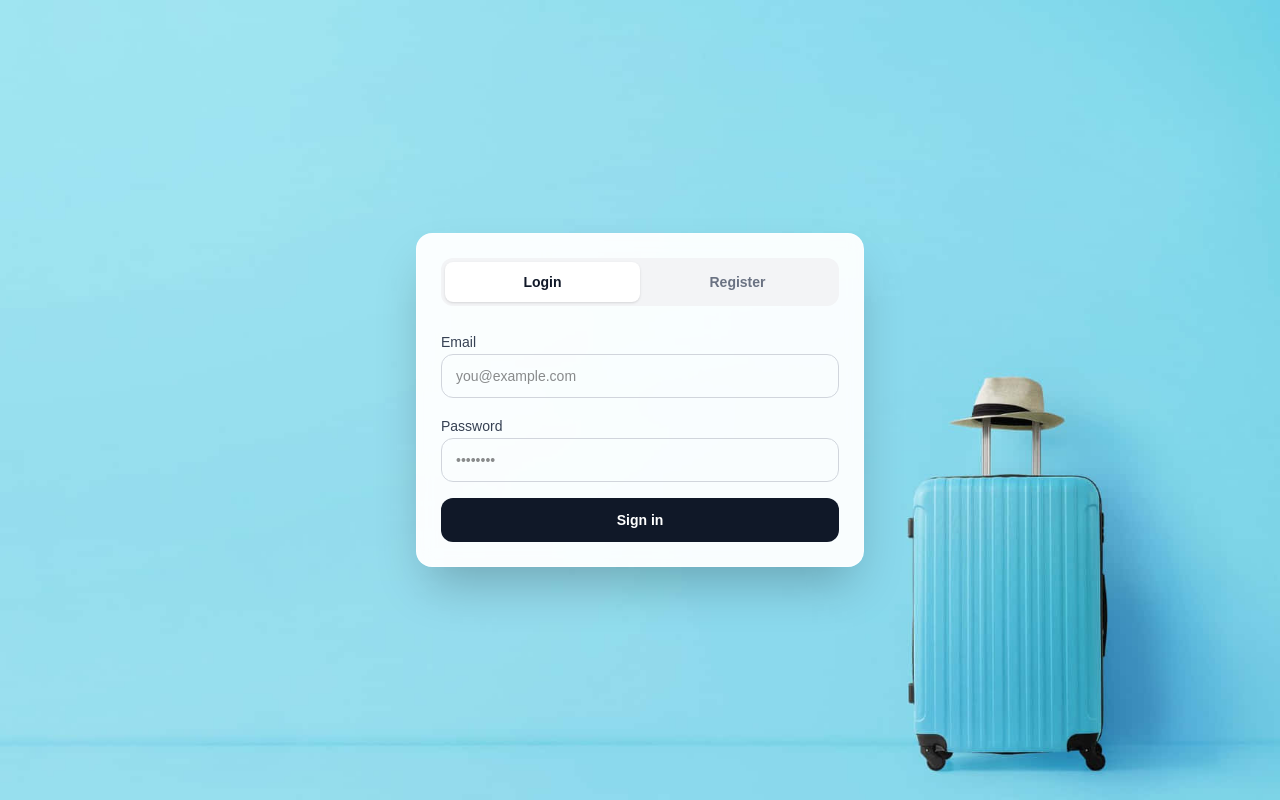
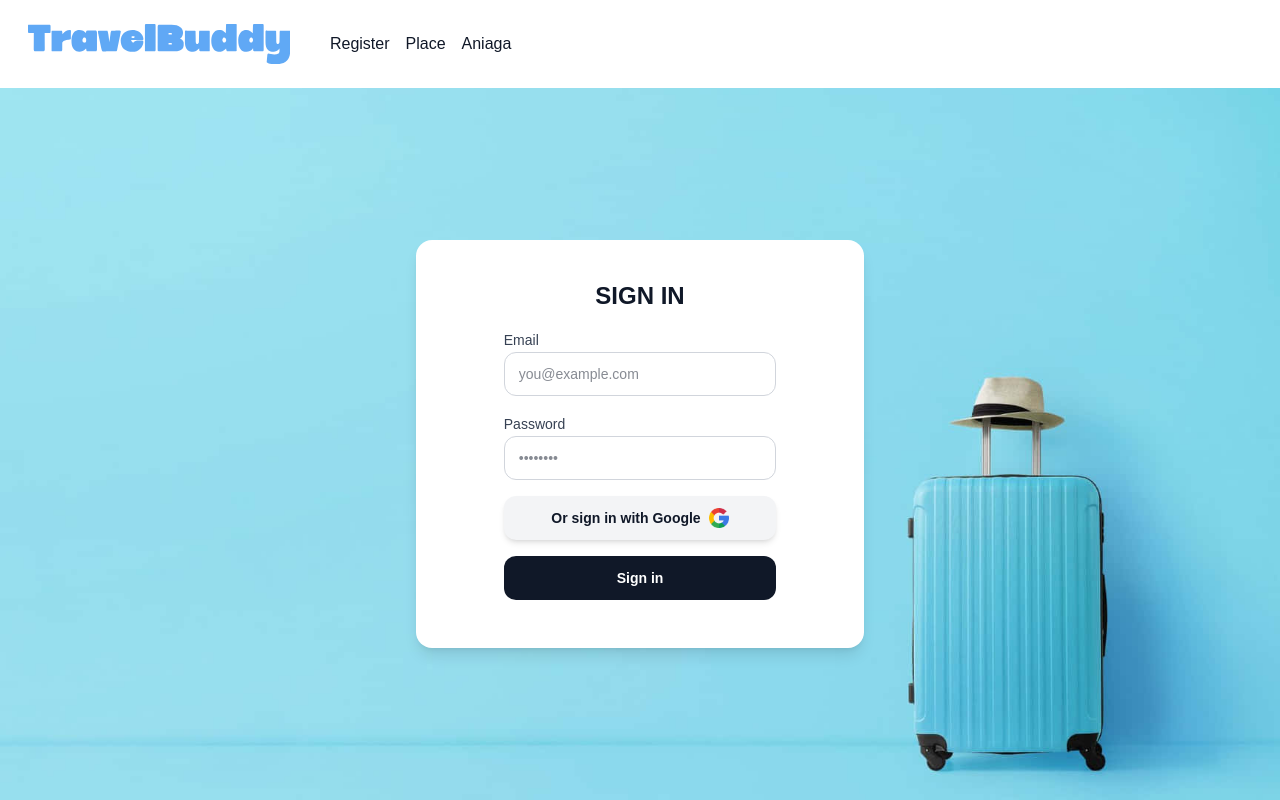
Before and after one commit to HaoNguyen279/travel-buddy, a Next.js app in the folder fe/: page /auth in a window 1280 px wide. Built offline with nearby package versions, Linux system fonts and the light colour scheme.

Commit message:
chores: changed auth page layout

```diff
--- a/fe/app/auth/page.tsx
+++ b/fe/app/auth/page.tsx
@@ -1,9 +1,44 @@
 import { AuthContainer } from "@/components/auth/AuthContainer";
 import imgUrl from "../../public/img/travel-background-613yzbmemikozd15.jpg"
+import { Navbar } from "@/components/nav/Navbar";
+const navProps = {
+  webName : "TravellBuddy",
+  subtitle : "alo",
+  itemOnNav : [
+    {
+      itemName: "Register",
+      linkTo : "/auth"
+    },
+    {
+      itemName: "Place",
+      linkTo : "/place"
+    },
+    {
+      itemName: "Aniaga",
+      linkTo : "/"
+    },
+  ]
+}
 export default function AuthPage() {
   return (
-    <main style={{ backgroundImage: `url(${imgUrl.src})`, backgroundSize: "cover", backgroundPosition: "center" }} className="min-h-screen bg-gradient-to-br from-slate-100 via-gray-100 to-zinc-200 flex items-center justify-center p-4">
-      <AuthContainer />
-    </main>
+
+<main
+  style={{
+    backgroundImage: `url(${imgUrl.src})`,
+    backgroundSize: "cover",
+    backgroundPosition: "center",
+  }}
+  className="h-screen overflow-hidden bg-gradient-to-br from-slate-100 via-gray-100 to-zinc-200 flex flex-col"
+>
+  <Navbar
+    webName={navProps.webName}
+    subtitle={navProps.subtitle}
+    itemOnNav={navProps.itemOnNav}
+  />
+
+  <div className="flex-1 flex items-center justify-center">
+    <AuthContainer />
+  </div>
+</main>
   );
 }
--- a/fe/app/page.tsx
+++ b/fe/app/page.tsx
@@ -1,6 +1,5 @@
 import { ItemCard } from "@/components/ui/ItemCard";
 import { RecommendCard } from "@/components/ui/RecommendCard";
-import { HeroSection } from "@/components/section/HeroSection";
 import { SectionHeading } from "@/components/section/SectionHeading";
 import { Navbar } from "@/components/nav/Navbar";
 import Footer from "@/components/footer/Footer";
@@ -76,7 +75,7 @@ const navProps = {
   itemOnNav : [
     {
       itemName: "Register",
-      linkTo : "/register"
+      linkTo : "/auth"
     },
     {
       itemName: "Place",
@@ -84,7 +83,7 @@ const navProps = {
     },
     {
       itemName: "Aniaga",
-      linkTo : "/Anoga"
+      linkTo : "/"
     },
   ]
 }
@@ -148,10 +147,10 @@ const dataFooter = [
 export default function Home() {
   return (
     <main className="min-h-screen bg-gradient-to-b from-cyan-50 via-white to-amber-50">
-
+      <Navbar webName={navProps.webName} subtitle={navProps.subtitle} itemOnNav={navProps.itemOnNav} />
       <div className="mx-auto flex w-full max-w-6xl flex-col gap-10 px-4 sm:px-6 lg:px-8">
 
-        <Navbar webName={navProps.webName} subtitle={navProps.subtitle} itemOnNav={navProps.itemOnNav} />
+
 
         <section className="space-y-5">
           <SectionHeading
--- a/fe/components/auth/AuthContainer.tsx
+++ b/fe/components/auth/AuthContainer.tsx
@@ -2,65 +2,23 @@
 
 import { useState } from "react";
 import { AnimatePresence, motion } from "framer-motion";
-import { TabButton } from "./TabButton";
 import { LoginForm } from "./LoginForm";
 import { RegisterForm } from "./RegisterForm";
+import { Navbar } from "../nav/Navbar";
 
 export type AuthTab = "login" | "register";
+
 
 export function AuthContainer() {
   const [activeTab, setActiveTab] = useState<AuthTab>("login");
 
   return (
-    <motion.section
-      layout
-      transition={{ layout: { duration: 0.35, ease: "easeInOut" } }}
-      className="w-full max-w-md rounded-2xl bg-white/95 backdrop-blur-sm shadow-2xl border border-white/60 p-5 sm:p-6"
-    >
-      {/* Tabs */}
-      <div className="relative grid grid-cols-2 rounded-xl bg-gray-100 p-1 mb-6">
-        <TabButton
-          isActive={activeTab === "login"}
-          onClick={() => setActiveTab("login")}
-          tabKey="login"
-          label="Login"
-        />
-        <TabButton
-          isActive={activeTab === "register"}
-          onClick={() => setActiveTab("register")}
-          tabKey="register"
-          label="Register"
-        />
+
+      <div className="w-full max-w-md rounded-2xl bg-white p-6 shadow-lg">
+        <div className="mb-6 flex justify-center gap-4">
+          <LoginForm/>
+        </div>
       </div>
 
-      {/* Form content */}
-      <div className="relative">
-        <AnimatePresence mode="wait" initial={false}>
-          {activeTab === "login" ? (
-            <motion.div
-              key="login-form"
-              layout
-              initial={{ opacity: 0, y: 12 }}
-              animate={{ opacity: 1, y: 0 }}
-              exit={{ opacity: 0, y: -12 }}
-              transition={{ duration: 0.25, ease: "easeOut" }}
-            >
-              <LoginForm />
-            </motion.div>
-          ) : (
-            <motion.div
-              key="register-form"
-              layout
-              initial={{ opacity: 0, y: 12 }}
-              animate={{ opacity: 1, y: 0 }}
-              exit={{ opacity: 0, y: -12 }}
-              transition={{ duration: 0.25, ease: "easeOut" }}
-            >
-              <RegisterForm />
-            </motion.div>
-          )}
-        </AnimatePresence>
-      </div>
-    </motion.section>
   );
 }
--- a/fe/components/auth/LoginForm.tsx
+++ b/fe/components/auth/LoginForm.tsx
@@ -1,8 +1,11 @@
 "use client";
 
+import Image from "next/image";
 export function LoginForm() {
   return (
-    <form className="space-y-4" onSubmit={(e) => e.preventDefault()}>
+    <div>
+      <h1 className="text-center text-gray-900 text-2xl font-bold py-4">SIGN IN</h1>
+      <form className="space-y-4" onSubmit={(e) => e.preventDefault()}>
       <div className="space-y-1.5">
         <label htmlFor="login-email" className="text-sm font-medium text-gray-700">
           Email
@@ -12,8 +15,9 @@ export function LoginForm() {
           type="email"
           placeholder="you@example.com"
           className="w-full h-11 rounded-xl border border-gray-300 px-3.5 text-sm outline-none transition-all
-                     focus:border-indigo-500 focus:ring-4 focus:ring-indigo-100"
+                     focus:border-indigo-500 focus:ring-4 focus:ring-indigo-100 text-gray-900"
         />
+
       </div>
 
       <div className="space-y-1.5">
@@ -25,10 +29,23 @@ export function LoginForm() {
           type="password"
           placeholder="••••••••"
           className="w-full h-11 rounded-xl border border-gray-300 px-3.5 text-sm outline-none transition-all
-                     focus:border-indigo-500 focus:ring-4 focus:ring-indigo-100"
+                     focus:border-indigo-500 focus:ring-4 focus:ring-indigo-100 text-gray-900"
         />
       </div>
-
+      <button
+        type="submit"
+        className="w-full h-11 rounded-xl bg-gray-100 text-gray-900 text-sm font-semibold
+                   hover:bg-gray-200 active:scale-[0.99] transition shadow-md flex items-center justify-center"
+      >
+        Or sign in with Google
+        <Image
+          src="/img/google.png"
+          alt="Google Icon"
+          width={20}
+          height={20}
+          className="ml-2"
+        />
+      </button>
       <button
         type="submit"
         className="w-full h-11 rounded-xl bg-gray-900 text-white text-sm font-semibold
@@ -37,5 +54,6 @@ export function LoginForm() {
         Sign in
       </button>
     </form>
+    </div>
   );
 }
--- a/fe/components/auth/TabButton.tsx
+++ /dev/null
@@ -1,36 +0,0 @@
-"use client";
-
-import { motion } from "framer-motion";
-import { AuthTab } from "./AuthContainer";
-
-type TabButtonProps = {
-  isActive: boolean;
-  onClick: () => void;
-  label: string;
-  tabKey: AuthTab;
-};
-
-export function TabButton({ isActive, onClick, label, tabKey }: TabButtonProps) {
-  return (
-    <button
-      onClick={onClick}
-      className="relative z-10 h-10 rounded-lg text-sm font-semibold focus:outline-none focus-visible:ring-2 focus-visible:ring-indigo-400/70 transition-colors"
-      type="button"
-    >
-      {isActive && (
-        <motion.span
-          layoutId="auth-tab-pill"
-          className="absolute inset-0 rounded-lg bg-white shadow-sm"
-          transition={{ type: "spring", stiffness: 500, damping: 35 }}
-        />
-      )}
-      <span
-        className={`relative transition-colors duration-300 ${
-          isActive ? "text-gray-900" : "text-gray-500"
-        }`}
-      >
-        {label}
-      </span>
-    </button>
-  );
-}
--- a/fe/components/footer/Footer.tsx
+++ b/fe/components/footer/Footer.tsx
@@ -1,5 +1,3 @@
-import React from 'react'
-
 
 // declare type chuan production vip pro max
 type FooterItems = {
@@ -17,18 +15,18 @@ export default function Footer({props} : {props : FooterProps[]}) {
     <div style={{backgroundColor : "#f5f5f5"}} className="w-full text-center text-sm text-gray-500 flex-shrink-0 py-5">
         <div className='flex flex-row items-start justify-around max-w-6xl background-color: #f5f5f5 mx-auto px-2 py-2'>
                 {props.map((item)=>{
-                    return (<div className='items-center gap-2'>
+                    return (<div className='items-center gap-2' key={item.footerTitle}>
                                 <h3 className='text-start text-gray-700 font-bold text-lg mb-3'>{item.footerTitle}</h3>
                                 <ul className='flex flex-col items-start gap-2'>
                                     {item.footerItems.map((footItem)=>{
-                                        return <li><a href={footItem.linkTo} className='hover:text-blue-500 transition-colors duration-300 ease-in-out'>{footItem.itemName}</a></li>
+                                        return <li key={footItem.itemName}><a href={footItem.linkTo} className='hover:text-blue-500 transition-colors duration-300 ease-in-out'>{footItem.itemName}</a></li>
                                     })}
                                 </ul>
                             </div>
                     )
                 })}
         </div>
-        <hr className='max-w-5xl mx-auto border-gray py-3' />
+        <hr className='max-w-5xl mx-auto border-gray my-5' />
         <div>© Copyright 2069</div>
         <div>This booking site was developed by h nguyen</div>
 
--- a/fe/components/nav/Navbar.tsx
+++ b/fe/components/nav/Navbar.tsx
@@ -15,19 +15,22 @@ type NavbarProps = {
 export function Navbar({webName, subtitle, itemOnNav} : NavbarProps) {
   return (
 
-    <div className="z-10 py-4 ">
-              <Image
-        src="/img/travelbuddy-logo.svg"
-        alt={"Main-logo"}
-        height={40}
-        width={200}
-        className="h-10 w-auto object-contain"
-        />
-      <nav className="relative z-10 flex items-center justify-between border border-teal-100 bg-black from-cyan-50 via-amber-50 to-emerald-100 p-1">
-        <div className="space-y-1 flex items-center">
+    <div className="z-10 py-4 flex bg-white ">
+      <Link href="/" className="flex items-center gap-2">
+          <Image
+          src="/img/travelbuddy-logo.svg"
+          alt={"Main-logo"}
+          height={30}
+          width={150}
+          className="h-10 w-auto object-contain m-2 px-5"
+          />
+      </Link>
+
+      <nav className="relative z-10 flex items-center justify-between p-1">
+        <div className="flex items-center">
           {itemOnNav.map((item)=>{
               return(
-                  <Link className="p-2 text-white-700" key={item.itemName} href={item.linkTo}>{item.itemName}</Link>
+                  <Link className="p-2 text-gray-900 hover:text-blue-700 trasition-colors duration-300 ease-in-out" key={item.itemName} href={item.linkTo}>{item.itemName}</Link>
               )
           })}
         </div>
```
Also changed, not shown: fe/public/img/google.png (added).
